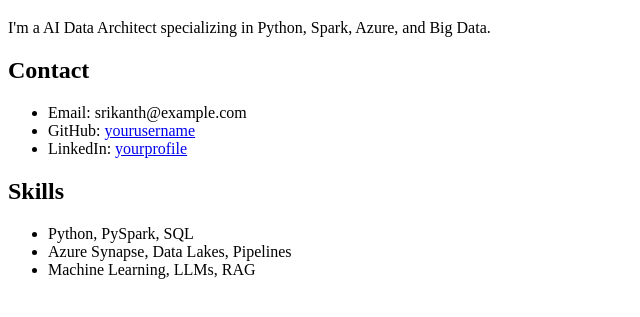
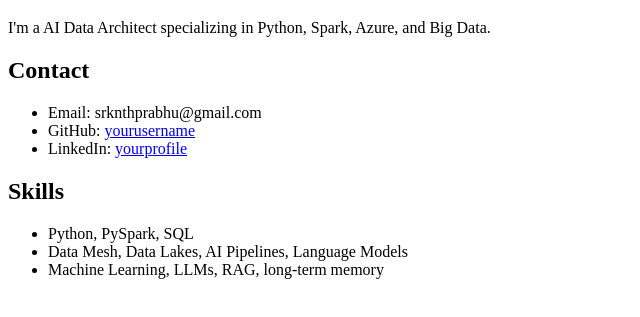
Before and after one commit to srknthprabhu/srknthprabhu, a plain HTML site: page index.html in a window 1280 px wide. Shown: the part 61-378 px from the top of the page, without its empty margins (0-640 px from the left). Drawn offline with Linux system fonts and the light colour scheme.

Commit message:
Add files via upload

```diff
--- a/index.html
+++ b/index.html
@@ -11,16 +11,16 @@
 
   <h2>Contact</h2>
   <ul>
-    <li>Email: srikanth@example.com</li>
-    <li>GitHub: <a href="https://github.com/yourusername">yourusername</a></li>
-    <li>LinkedIn: <a href="https://linkedin.com/in/yourprofile">yourprofile</a></li>
+    <li>Email: srknthprabhu@gmail.com</li>
+    <li>GitHub: <a href="https://github.com/srknthprabhu">yourusername</a></li>
+    <li>LinkedIn: <a href="https://www.linkedin.com/in/srikanth-prabhu/e">yourprofile</a></li>
   </ul>
 
   <h2>Skills</h2>
   <ul>
     <li>Python, PySpark, SQL</li>
-    <li>Azure Synapse, Data Lakes, Pipelines</li>
-    <li>Machine Learning, LLMs, RAG</li>
+    <li>Data Mesh, Data Lakes, AI Pipelines, Language Models</li>
+    <li>Machine Learning, LLMs, RAG, long-term memory</li>
   </ul>
 </body>
 </html>
```
